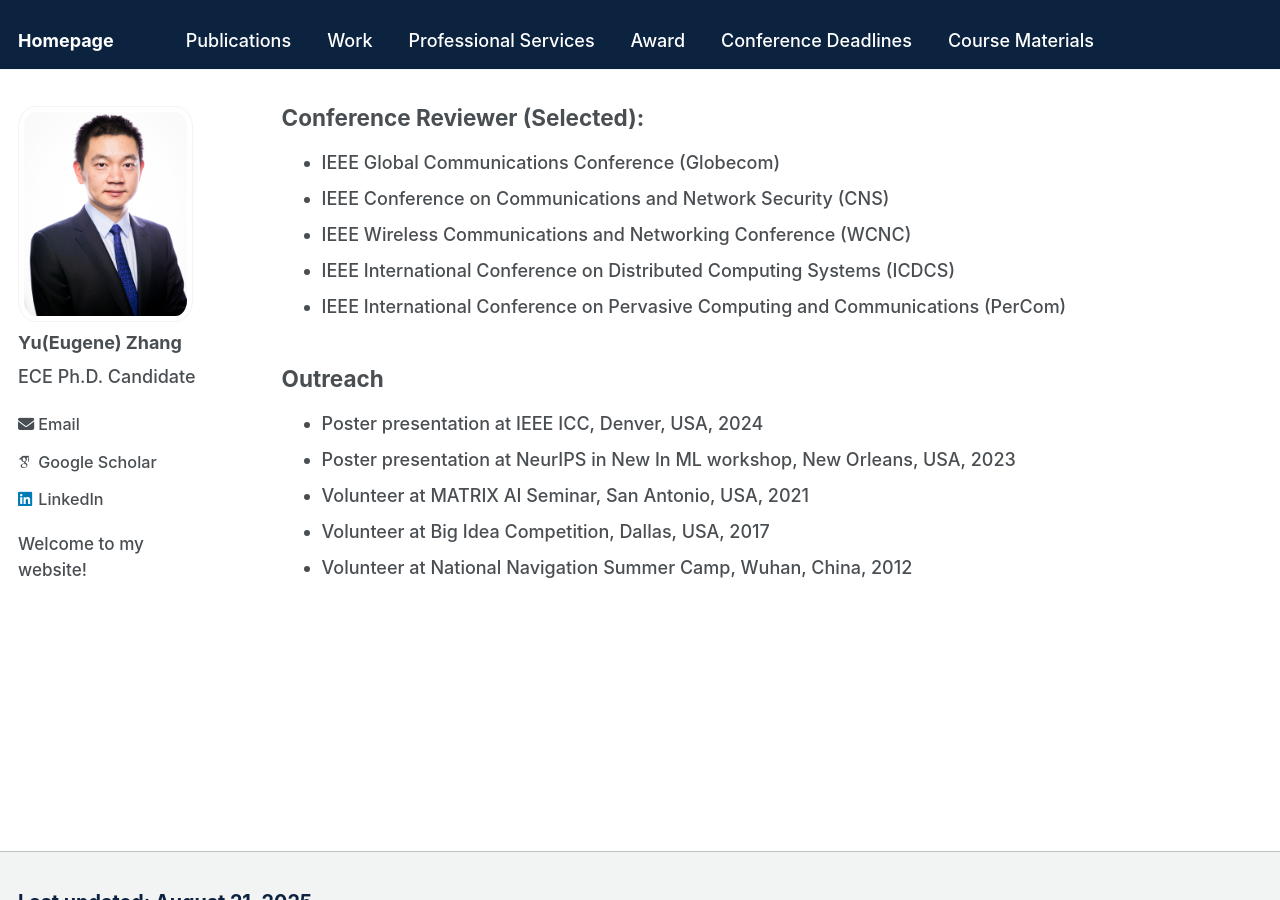
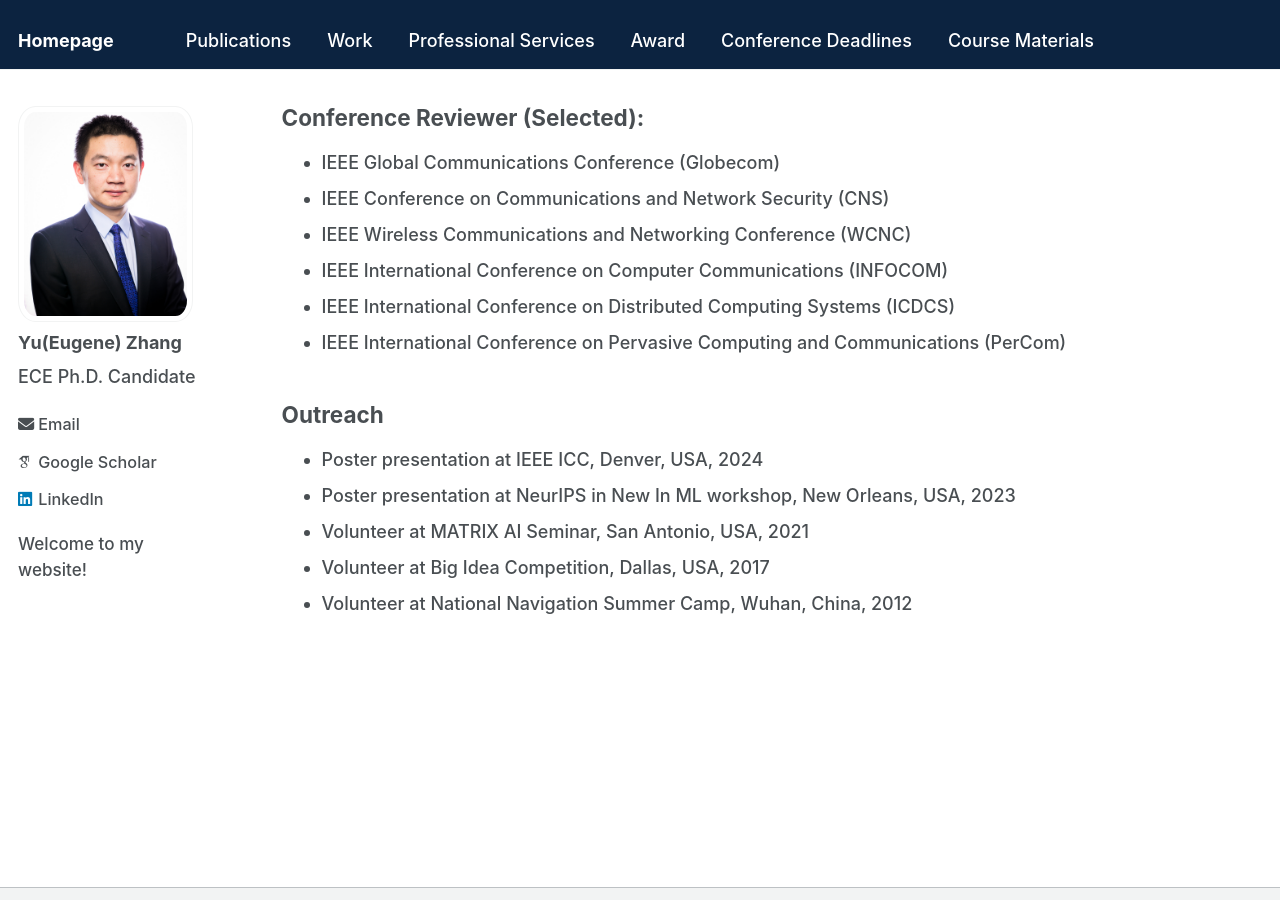
Before and after one commit to Yu-Zhang-Eugene/yu-zhang-eugene.github.io, a Jekyll site: the page built from _pages/professional-services.md, in a window 1280 px wide and 900 px high, scrolled down 1011 px. Built offline with Jekyll 4.4.1, drawn with Linux system fonts in a browser that asks for light colours; some web fonts are replaced; a script that is not in the unit is left out.

Commit message:
Update professional-services.md

```diff
--- a/_pages/professional-services.md
+++ b/_pages/professional-services.md
@@ -38,6 +38,7 @@ Conference Reviewer (Selected):
 - IEEE Global Communications Conference (Globecom)
 - IEEE Conference on Communications and Network Security (CNS)
 - IEEE Wireless Communications and Networking Conference (WCNC)
+- IEEE International Conference on Computer Communications (INFOCOM)
 - IEEE International Conference on Distributed Computing Systems (ICDCS)
 - IEEE International Conference on Pervasive Computing and Communications (PerCom)
 
```
